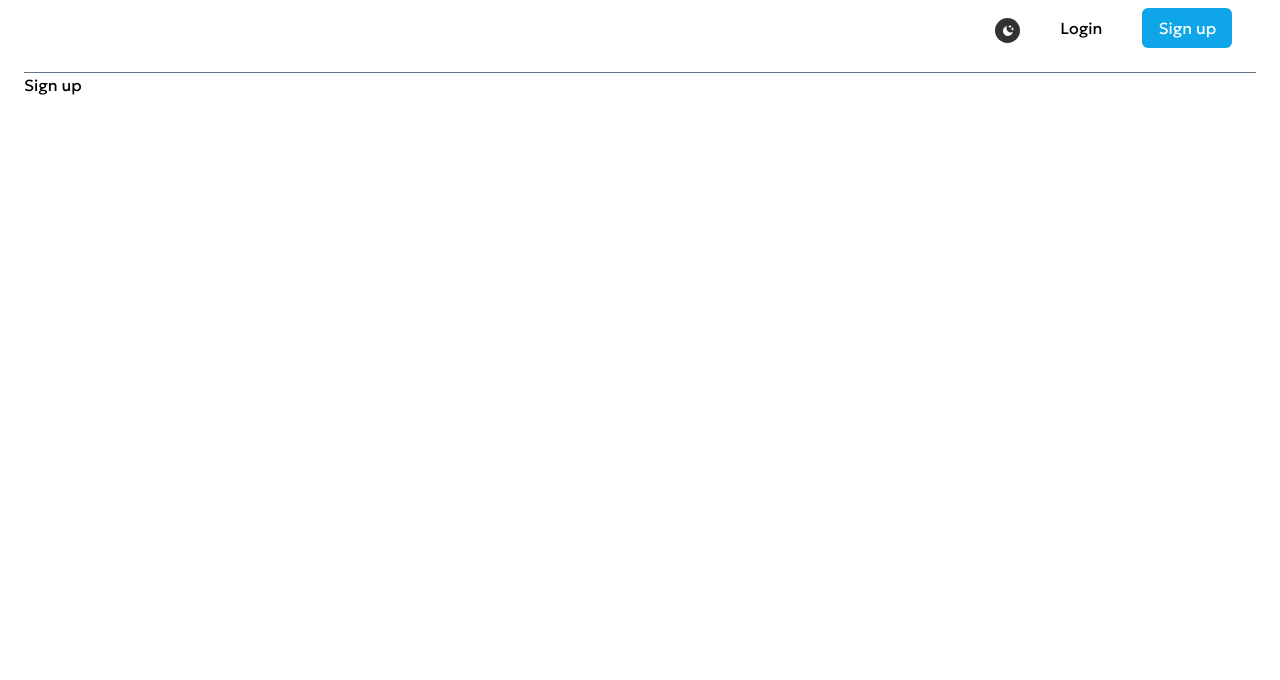
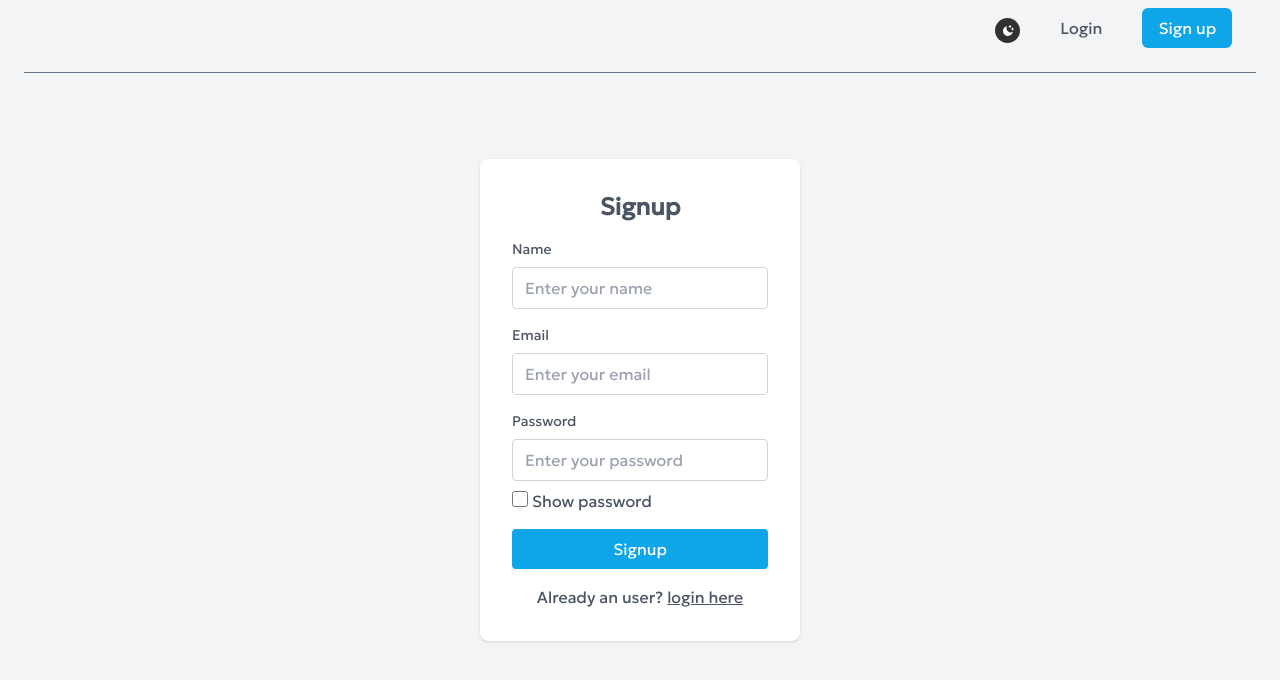
Before and after one commit to araviindm/bookstore-fe, a Next.js app: page /signup in a window 1280 px wide. Shown: the top 680 px of the page. Built offline with nearby package versions, Linux system fonts and the light colour scheme.

Commit message:
Login and profile components added

```diff
--- a/app/login/page.jsx
+++ b/app/login/page.jsx
@@ -1,9 +1,76 @@
+"use client";
+import EmailField from "@/components/EmailField";
 import NavBar from "@/components/NavBar";
+import Link from "next/link";
+import { useState } from "react";
+import { validateEmail, validatePassword } from "@/hooks/useValidate";
+import PasswordField from "@/components/PasswordField";
 const Login = () => {
+  const [email, setEmail] = useState("");
+  const [password, setPassword] = useState("");
+  const [showPassword, setShowPasword] = useState(false);
+  const [emailError, setEmailError] = useState("");
+  const [passwordError, setPasswordError] = useState("");
+
+  const handleChangeEmail = (e) => {
+    setEmailError(validateEmail(e.target.value));
+    setEmail(e.target.value);
+  };
+
+  const handleChangePassword = (e) => {
+    setPasswordError(validatePassword(e.target.value));
+    setPassword(e.target.value);
+  };
+
+  const handleTogglePassword = () => {
+    setShowPasword(!showPassword);
+  };
+  const handleSubmit = (e) => {
+    e.preventDefault();
+    setEmailError(validateEmail(e.target.value));
+    setPasswordError(validatePassword(e.target.value));
+    if (!emailError && !passwordError) {
+      // Perform login or submit form
+      console.log("Login successful");
+    }
+  };
   return (
     <>
       <NavBar />
-      Login
+      <div className="flex items-center justify-center h-4/5">
+        <div className="absolute flex-shrink-0 p-8 transform -translate-x-1/2 -translate-y-1/2 bg-white rounded-lg shadow w-80 top-1/2 left-1/2 dark:bg-gray-800">
+          <h2 className="mb-4 text-2xl font-bold text-center ">Login</h2>
+          <form onSubmit={handleSubmit}>
+            <EmailField
+              email={email}
+              handleChangeEmail={handleChangeEmail}
+              emailError={emailError}
+            />
+            <PasswordField
+              password={password}
+              handleChangePassword={handleChangePassword}
+              passwordError={passwordError}
+              showPassword={showPassword}
+              handleTogglePassword={handleTogglePassword}
+            />
+            <button
+              type="submit"
+              className="w-full px-4 py-2 mb-4 text-white rounded bg-sky-500 hover:bg-sky-600"
+            >
+              Login
+            </button>
+            <div className="text-center">
+              New user?
+              <Link
+                href="/signup"
+                className="pl-1 underline hover:text-sky-600"
+              >
+                signup here
+              </Link>
+            </div>
+          </form>
+        </div>
+      </div>
     </>
   );
 };
--- a/app/signup/page.jsx
+++ b/app/signup/page.jsx
@@ -1,12 +1,106 @@
+"use client";
+import EmailField from "@/components/EmailField";
 import NavBar from "@/components/NavBar";
+import Link from "next/link";
+import { useState } from "react";
+import {
+  validateName,
+  validateEmail,
+  validatePassword,
+} from "@/hooks/useValidate";
+import PasswordField from "@/components/PasswordField";
+const Signup = () => {
+  const [name, setName] = useState("");
+  const [email, setEmail] = useState("");
+  const [password, setPassword] = useState("");
+  const [showPassword, setShowPasword] = useState(false);
 
-const SignUp = () => {
+  const [nameError, setNameError] = useState("");
+  const [emailError, setEmailError] = useState("");
+  const [passwordError, setPasswordError] = useState("");
+
+  const handleChangeName = (e) => {
+    setNameError(validateName(e.target.value));
+    setName(e.target.value);
+  };
+
+  const handleChangeEmail = (e) => {
+    setEmailError(validateEmail(e.target.value));
+    setEmail(e.target.value);
+  };
+
+  const handleChangePassword = (e) => {
+    setPasswordError(validatePassword(e.target.value));
+    setPassword(e.target.value);
+  };
+
+  const handleTogglePassword = () => {
+    setShowPasword(!showPassword);
+  };
+  const handleSubmit = (e) => {
+    e.preventDefault();
+    setNameError(validateName(name));
+    setEmailError(validateEmail(email));
+    setPasswordError(validatePassword(password));
+    if (!nameError && !emailError && !passwordError) {
+      // Perform signup or submit form
+      console.log("Signup successful");
+    }
+  };
   return (
-    <div>
+    <>
       <NavBar />
-      <div>Sign up</div>
-    </div>
+      <div className="flex items-center justify-center h-4/5">
+        <div className="absolute flex-shrink-0 p-8 transform -translate-x-1/2 -translate-y-1/2 bg-white rounded-lg shadow w-80 top-1/2 left-1/2 dark:bg-gray-800">
+          <h2 className="mb-4 text-2xl font-bold text-center ">Signup</h2>
+          <form onSubmit={handleSubmit}>
+            <div className="mb-4">
+              <label
+                htmlFor="name"
+                className="block mb-2 text-sm font-medium dark:border-gray-400 dark:text-slate-200"
+              >
+                Name
+              </label>
+              <input
+                type="name"
+                value={name}
+                onChange={handleChangeName}
+                className={`w-full px-3 py-2 border border-gray-300 rounded dark:border-gray-400 focus:outline-none dark:bg-gray-800 ${
+                  nameError ? "border-red-400" : ""
+                }`}
+                placeholder="Enter your name"
+              />
+              <span className="text-red-400">{nameError}</span>
+            </div>
+            <EmailField
+              email={email}
+              handleChangeEmail={handleChangeEmail}
+              emailError={emailError}
+            />
+            <PasswordField
+              password={password}
+              handleChangePassword={handleChangePassword}
+              passwordError={passwordError}
+              showPassword={showPassword}
+              handleTogglePassword={handleTogglePassword}
+            />
+            <button
+              type="submit"
+              className="w-full px-4 py-2 mb-4 text-white rounded bg-sky-500 hover:bg-sky-600"
+            >
+              Signup
+            </button>
+            <div className="text-center">
+              Already an user?
+              <Link href="/login" className="pl-1 underline hover:text-sky-600">
+                login here
+              </Link>
+            </div>
+          </form>
+        </div>
+      </div>
+    </>
   );
 };
 
-export default SignUp;
+export default Signup;
--- a/components/DarkModeToggle.jsx
+++ b/components/DarkModeToggle.jsx
@@ -27,11 +27,13 @@ const DarkModeToggle = () => {
         className="flex h-[25px] w-[25px] items-center justify-center rounded-full bg-black/80"
         onClick={toggleSwitch}
       >
-        {isOn ? (
-          <RiSunFill className="w-3 h-3 text-yellow-300 " />
-        ) : (
-          <RiMoonClearFill className="w-3 h-3 text-white" />
-        )}
+        <button>
+          {isOn ? (
+            <RiSunFill className="w-3 h-3 text-yellow-300 " />
+          ) : (
+            <RiMoonClearFill className="w-3 h-3 text-white" />
+          )}
+        </button>
       </div>
     </div>
   );
--- /dev/null
+++ b/components/EmailField.jsx
@@ -0,0 +1,24 @@
+const EmailField = ({ email, handleChangeEmail, emailError }) => {
+  return (
+    <div className="mb-4">
+      <label
+        htmlFor="email"
+        className="block mb-2 text-sm font-medium dark:border-gray-400 dark:text-slate-200"
+      >
+        Email
+      </label>
+      <input
+        type="email"
+        value={email}
+        onChange={handleChangeEmail}
+        className={`w-full px-3 py-2 border border-gray-300 rounded dark:border-gray-400 focus:outline-none dark:bg-gray-800 ${
+          emailError ? "border-red-400" : ""
+        }`}
+        placeholder="Enter your email"
+      />
+      <span className="text-red-400">{emailError}</span>
+    </div>
+  );
+};
+
+export default EmailField;
--- a/components/NavBar.jsx
+++ b/components/NavBar.jsx
@@ -7,7 +7,7 @@ const NavBar = () => {
   const [isLoggedIn, setIsLoggedIn] = useState(false);
   const name = "a";
   return (
-    <div className="w-full border-b border-slate-500">
+    <div className="w-full border-b h-1/5 border-slate-500">
       <nav>
         <div className="block">
           <ul className="flex justify-end h-auto">
@@ -17,7 +17,7 @@ const NavBar = () => {
             {isLoggedIn ? (
               <li className="py-2 pb-6 pl-2 text-center md:pl-6">
                 <Link href="/profile">
-                  <div className="w-10 h-10 pt-[8px] pr-[2px] uppercase text-white rounded-full bg-sky-500">
+                  <div className="w-10 h-10 pt-[8px] pr-[2px] uppercase text-white rounded-full bg-sky-500 hover:bg-sky-600">
                     {name}
                   </div>
                 </Link>
@@ -31,7 +31,7 @@ const NavBar = () => {
                 </li>
                 <li className="px-2 py-2 pb-6 text-center text-white md:px-6">
                   <Link href="/signup">
-                    <button className="px-4 py-2 rounded-md bg-sky-500">
+                    <button className="px-4 py-2 rounded-md bg-sky-500 hover:bg-sky-600">
                       Sign up
                     </button>
                   </Link>
--- /dev/null
+++ b/components/PasswordField.jsx
@@ -0,0 +1,38 @@
+const PasswordField = ({
+  password,
+  handleChangePassword,
+  passwordError,
+  showPassword,
+  handleTogglePassword,
+}) => {
+  return (
+    <div className="mb-4">
+      <div className="mb-2">
+        <label htmlFor="password" className="block mb-2 text-sm font-medium">
+          Password
+        </label>
+        <input
+          type={showPassword ? "text" : "password"}
+          value={password}
+          onChange={handleChangePassword}
+          className={`w-full px-3 py-2 border border-gray-300 rounded dark:border-gray-400 dark:bg-gray-800 focus:outline-none ${
+            passwordError ? "border-red-400" : ""
+          } `}
+          placeholder="Enter your password"
+        />
+        <span className="text-red-400">{passwordError}</span>
+      </div>
+      <div>
+        <input
+          type="checkbox"
+          name="showpassword"
+          onClick={handleTogglePassword}
+          className="w-4 h-4 mr-1 checked:bg-blue-500"
+        />
+        <label htmlFor="showpassword">Show password</label>
+      </div>
+    </div>
+  );
+};
+
+export default PasswordField;
--- /dev/null
+++ b/hooks/useValidate.jsx
@@ -0,0 +1,27 @@
+export function validateName(name) {
+  if (!(name.length > 0)) {
+    return "Invalid name";
+  } else {
+    return "";
+  }
+}
+
+export function validateEmail(email) {
+  const emailRegex = /^[^\s@]+@[^\s@]+\.[^\s@]+$/;
+  if (!emailRegex.test(email)) {
+    return "Invalid email address";
+  } else {
+    return "";
+  }
+}
+
+export function validatePassword(password) {
+  const passwordRegex =
+    /^(?=.*[A-Z])(?=.*[a-z])(?=.*\d)(?=.*[@$!%*?&])[A-Za-z\d@$!%*?&]{8,}$/;
+  //   const passwordRegex = /.+/;
+  if (!passwordRegex.test(password)) {
+    return "Invalid password";
+  } else {
+    return "";
+  }
+}
--- a/styles/globals.css
+++ b/styles/globals.css
@@ -5,5 +5,5 @@
 @import "tailwindcss/utilities";
 
 body {
-  @apply mx-6 font-geologica dark:bg-gray-900 dark:text-slate-200;
+  @apply mx-6 text-gray-600 bg-gray-100 font-geologica dark:bg-gray-900 dark:text-slate-200;
 }
```
Also changed, not shown: 1 other file (tests, documents, lock files or other folders).
